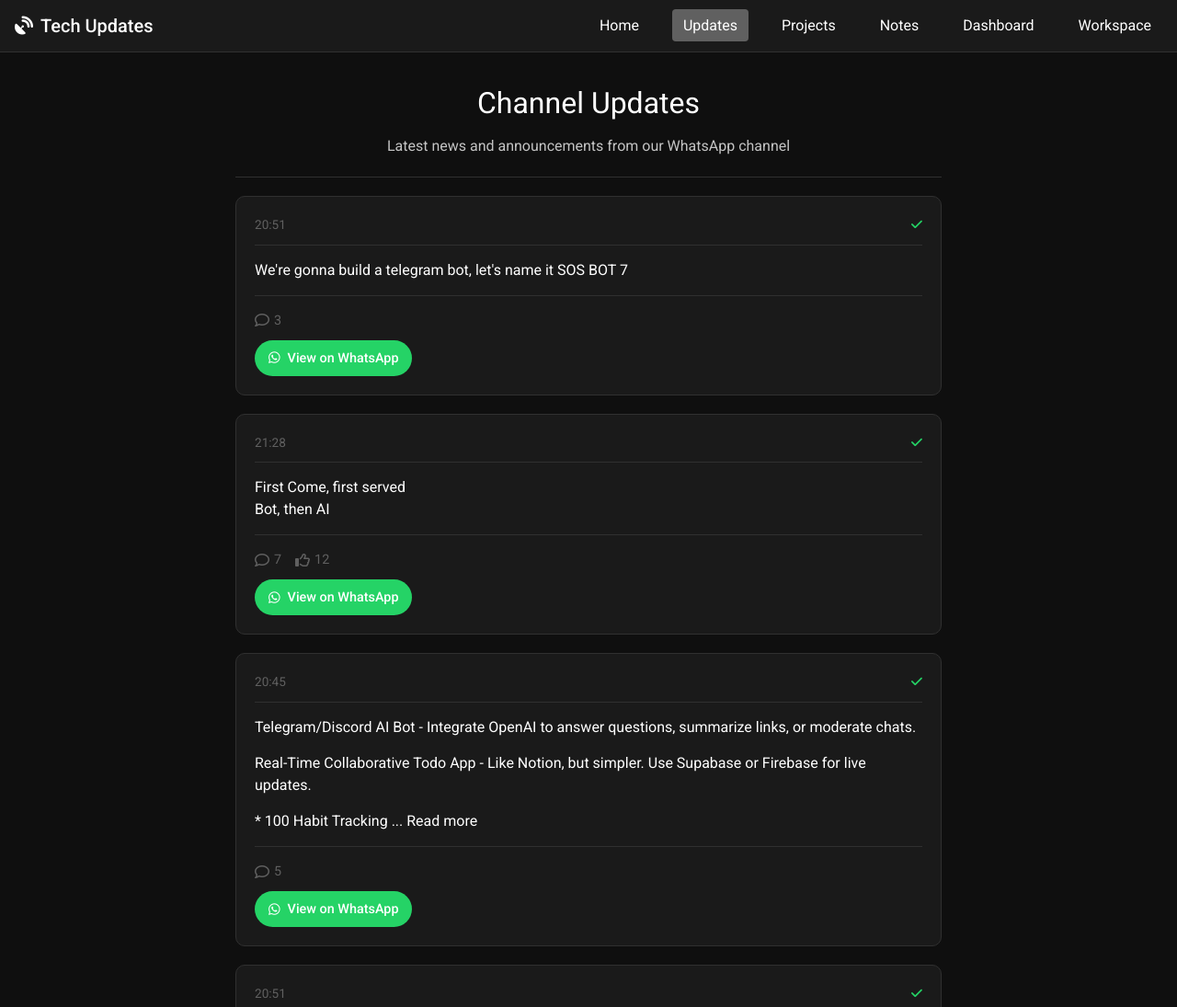
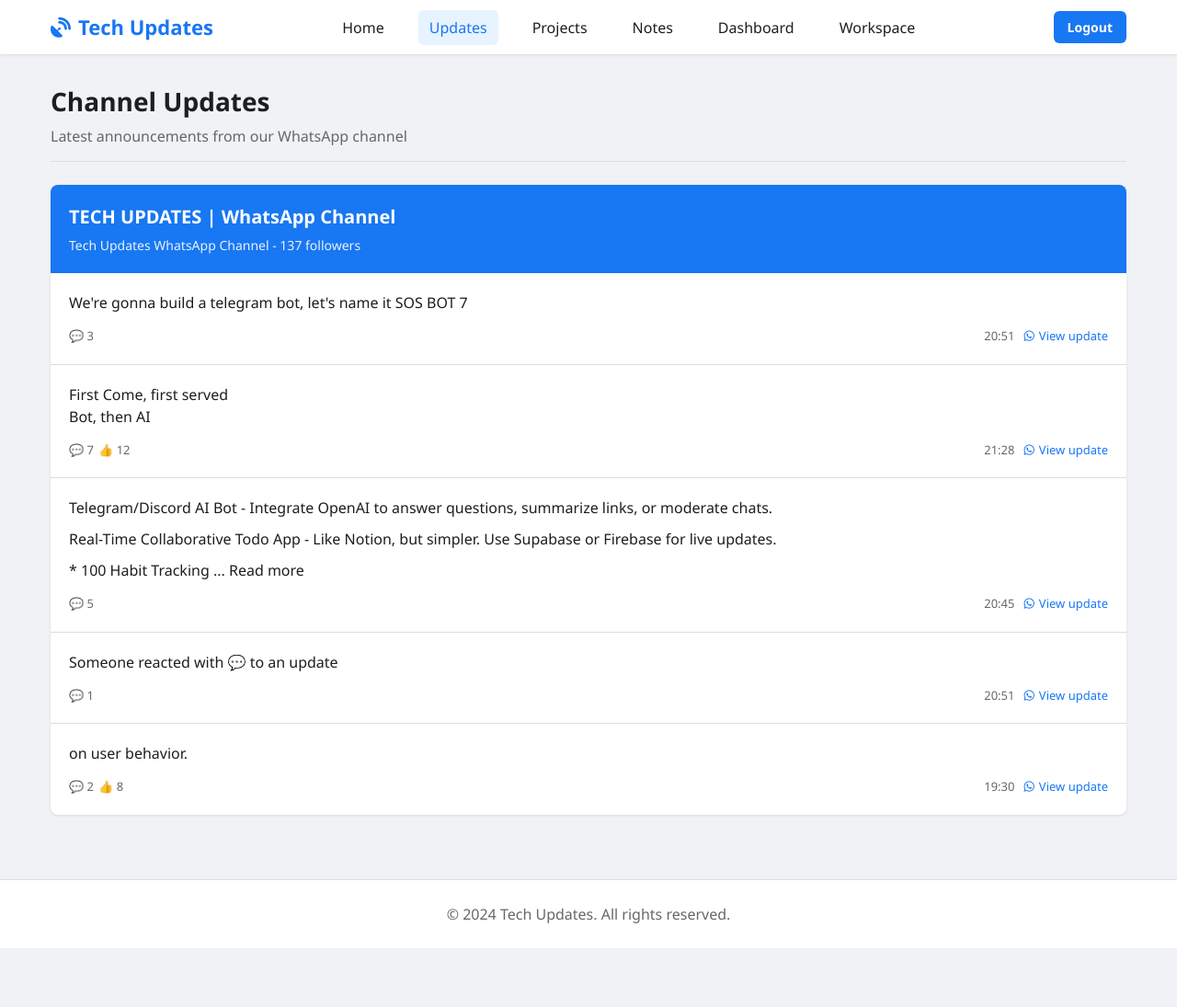
Before and after one commit to GA-techupdates/GA-techupdates.github.io, a plain HTML site: page updates.html in a window 1280 px wide. Shown: the top 1095 px of the page at 92% size. After the commit the page ends 1031 px from the top, so only its background shows below. Drawn offline with Linux system fonts and the light colour scheme; sample sign-in values are in the browser's storage.

Commit message:
Update updates.html

```diff
--- a/updates.html
+++ b/updates.html
@@ -5,241 +5,11 @@
     <meta name="viewport" content="width=device-width, initial-scale=1.0">
     <title>Updates - Tech Updates</title>
     <link rel="stylesheet" href="https://cdnjs.cloudflare.com/ajax/libs/font-awesome/6.4.0/css/all.min.css">
-    <link href="https://fonts.googleapis.com/css2?family=Roboto:wght@300;400;500;700&display=swap" rel="stylesheet">
-    <style>
-        * {
-            margin: 0;
-            padding: 0;
-            box-sizing: border-box;
-        }
-
-        :root {
-            --primary-black: #0f0f0f;
-            --secondary-black: #1a1a1a;
-            --tertiary-black: #272727;
-            --primary-white: #ffffff;
-            --secondary-white: #f1f1f1;
-            --accent-gray: #606060;
-            --border-gray: #303030;
-            --whatsapp-green: #25d366;
-            --message-bg: #1e2a3a;
-        }
-
-        body {
-            font-family: 'Roboto', 'Segoe UI', Arial, sans-serif;
-            background-color: var(--primary-black);
-            color: var(--primary-white);
-            line-height: 1.6;
-        }
-
-        .container {
-            max-width: 800px;
-            margin: 0 auto;
-            padding: 0 16px;
-        }
-
-        /* Header Styles */
-        header {
-            background-color: var(--secondary-black);
-            border-bottom: 1px solid var(--border-gray);
-            position: sticky;
-            top: 0;
-            z-index: 1000;
-        }
-
-        .nav-container {
-            display: flex;
-            align-items: center;
-            justify-content: space-between;
-            padding: 0 16px;
-            height: 56px;
-        }
-
-        .logo {
-            display: flex;
-            align-items: center;
-            text-decoration: none;
-            color: var(--primary-white);
-            font-size: 20px;
-            font-weight: 500;
-        }
-
-        .logo i {
-            margin-right: 8px;
-            color: var(--primary-white);
-        }
-
-        .nav-links {
-            display: flex;
-            list-style: none;
-            gap: 24px;
-        }
-
-        .nav-links a {
-            text-decoration: none;
-            color: var(--primary-white);
-            font-weight: 400;
-            padding: 8px 12px;
-            border-radius: 4px;
-            transition: background-color 0.2s;
-        }
-
-        .nav-links a:hover {
-            background-color: var(--tertiary-black);
-        }
-
-        .nav-links a.active {
-            background-color: var(--accent-gray);
-        }
-
-        /* Updates Section */
-        .updates-header {
-            text-align: center;
-            padding: 30px 0 20px;
-            border-bottom: 1px solid var(--border-gray);
-            margin-bottom: 20px;
-        }
-
-        .updates-header h1 {
-            font-size: 2rem;
-            margin-bottom: 8px;
-            font-weight: 400;
-        }
-
-        .updates-header p {
-            color: var(--secondary-white);
-            opacity: 0.8;
-        }
-
-        .updates-container {
-            display: flex;
-            flex-direction: column;
-            gap: 20px;
-            margin-bottom: 40px;
-        }
-
-        .update {
-            background-color: var(--secondary-black);
-            border-radius: 10px;
-            padding: 20px;
-            border: 1px solid var(--border-gray);
-            position: relative;
-        }
-
-        .update-header {
-            display: flex;
-            justify-content: space-between;
-            align-items: center;
-            margin-bottom: 15px;
-            padding-bottom: 10px;
-            border-bottom: 1px solid var(--border-gray);
-        }
-
-        .update-time {
-            color: var(--accent-gray);
-            font-size: 0.85rem;
-        }
-
-        .update-status {
-            color: var(--whatsapp-green);
-            font-size: 0.85rem;
-        }
-
-        .update-content {
-            margin-bottom: 15px;
-        }
-
-        .update-text {
-            margin-bottom: 15px;
-            line-height: 1.5;
-        }
-
-        .update-img {
-            width: 100%;
-            max-width: 400px;
-            border-radius: 8px;
-            margin-bottom: 15px;
-            display: block;
-        }
-
-        .update-reactions {
-            display: flex;
-            align-items: center;
-            gap: 15px;
-            margin-top: 15px;
-            padding-top: 15px;
-            border-top: 1px solid var(--border-gray);
-        }
-
-        .reaction {
-            display: flex;
-            align-items: center;
-            gap: 5px;
-            color: var(--accent-gray);
-            font-size: 0.9rem;
-        }
-
-        .reaction i {
-            font-size: 1rem;
-        }
-
-        .view-on-whatsapp {
-            display: inline-flex;
-            align-items: center;
-            gap: 8px;
-            background-color: var(--whatsapp-green);
-            color: white;
-            padding: 8px 15px;
-            border-radius: 20px;
-            text-decoration: none;
-            font-size: 0.9rem;
-            font-weight: 500;
-            margin-top: 10px;
-            transition: background-color 0.2s;
-        }
-
-        .view-on-whatsapp:hover {
-            background-color: #20b858;
-        }
-
-        /* Footer */
-        footer {
-            background-color: var(--secondary-black);
-            border-top: 1px solid var(--border-gray);
-            padding: 40px 0;
-            margin-top: 60px;
-        }
-
-        footer .container {
-            text-align: center;
-        }
-
-        footer p {
-            color: var(--secondary-white);
-            opacity: 0.8;
-        }
-
-        /* Responsive Design */
-        @media (max-width: 768px) {
-            .nav-container {
-                flex-direction: column;
-                height: auto;
-                padding: 16px;
-            }
-
-            .nav-links {
-                margin-top: 16px;
-                gap: 12px;
-            }
-
-            .updates-header h1 {
-                font-size: 1.5rem;
-            }
-        }
-    </style>
+    <link rel="stylesheet" href="style.css">
 </head>
 <body>
     <header>
+        <div class="container">
             <div class="nav-container">
                 <a href="index.html" class="logo">
                     <i class="fas fa-satellite-dish"></i>
@@ -255,73 +25,73 @@
                         <li><a href="workspace.html">Workspace</a></li>
                     </ul>
                 </nav>
+                <div class="user-profile">
+                    <span class="user-name"></span>
+                    <button onclick="logout()" class="btn" style="padding: 8px 15px; font-size: 14px;">Logout</button>
+                </div>
+            </div>
         </div>
     </header>
 
+    <main class="main-content">
         <div class="container">
-        <section class="updates-header">
+            <div class="page-header">
                 <h1>Channel Updates</h1>
-            <p>Latest news and announcements from our WhatsApp channel</p>
-        </section>
+                <p>Latest announcements from our WhatsApp channel</p>
+            </div>
 
-        <section class="updates-container">
+            <div class="updates-container">
+                <div class="channel-header">
+                    <div class="channel-info">
+                        <h2>TECH UPDATES | WhatsApp Channel</h2>
+                        <p>Tech Updates WhatsApp Channel - 137 followers</p>
+                    </div>
+                </div>
+
                 <!-- Update 1 -->
                 <div class="update">
-                <div class="update-header">
-                    <div class="update-time">20:51</div>
-                    <div class="update-status"><i class="fas fa-check"></i></div>
-                </div>
                     <div class="update-content">
                         <div class="update-text">
                             We're gonna build a telegram bot, let's name it SOS BOT 7
                         </div>
                     </div>
+                    <div class="update-meta">
                         <div class="update-reactions">
-                    <div class="reaction">
-                        <i class="far fa-comment"></i>
-                        <span>3</span>
+                            <span>💬 3</span>
+                        </div>
+                        <div class="update-actions">
+                            <span>20:51</span>
+                            <a href="#" class="view-whatsapp-btn">
+                                <i class="fab fa-whatsapp"></i> View update
+                            </a>
                         </div>
                     </div>
-                <a href="#" class="view-on-whatsapp">
-                    <i class="fab fa-whatsapp"></i>
-                    View on WhatsApp
-                </a>
                 </div>
 
                 <!-- Update 2 -->
                 <div class="update">
-                <div class="update-header">
-                    <div class="update-time">21:28</div>
-                    <div class="update-status"><i class="fas fa-check"></i></div>
-                </div>
                     <div class="update-content">
                         <div class="update-text">
                             First Come, first served<br>
                             Bot, then AI
                         </div>
                     </div>
+                    <div class="update-meta">
                         <div class="update-reactions">
-                    <div class="reaction">
-                        <i class="far fa-comment"></i>
-                        <span>7</span>
+                            <span>💬 7</span>
+                            <span>👍 12</span>
                         </div>
-                    <div class="reaction">
-                        <i class="far fa-thumbs-up"></i>
-                        <span>12</span>
+                        <div class="update-actions">
+                            <span>21:28</span>
+                            <a href="#" class="view-whatsapp-btn">
+                                <i class="fab fa-whatsapp"></i> View update
+                            </a>
                         </div>
                     </div>
-                <a href="#" class="view-on-whatsapp">
-                    <i class="fab fa-whatsapp"></i>
-                    View on WhatsApp
-                </a>
                 </div>
 
                 <!-- Update 3 -->
                 <div class="update">
-                <div class="update-header">
-                    <div class="update-time">20:45</div>
-                    <div class="update-status"><i class="fas fa-check"></i></div>
-                </div>
                     <div class="update-content">
                         <div class="update-text">
                             Telegram/Discord AI Bot - Integrate OpenAI to answer questions, summarize links, or moderate chats.
@@ -333,74 +103,68 @@
                             * 100 Habit Tracking ... Read more
                         </div>
                     </div>
+                    <div class="update-meta">
                         <div class="update-reactions">
-                    <div class="reaction">
-                        <i class="far fa-comment"></i>
-                        <span>5</span>
+                            <span>💬 5</span>
+                        </div>
+                        <div class="update-actions">
+                            <span>20:45</span>
+                            <a href="#" class="view-whatsapp-btn">
+                                <i class="fab fa-whatsapp"></i> View update
+                            </a>
                         </div>
                     </div>
-                <a href="#" class="view-on-whatsapp">
-                    <i class="fab fa-whatsapp"></i>
-                    View on WhatsApp
-                </a>
                 </div>
 
                 <!-- Update 4 -->
                 <div class="update">
-                <div class="update-header">
-                    <div class="update-time">20:51</div>
-                    <div class="update-status"><i class="fas fa-check"></i></div>
-                </div>
                     <div class="update-content">
                         <div class="update-text">
-                        Someone reacted with a comment
+                            Someone reacted with 💬 to an update
                         </div>
                     </div>
+                    <div class="update-meta">
                         <div class="update-reactions">
-                    <div class="reaction">
-                        <i class="far fa-comment"></i>
-                        <span>1</span>
+                            <span>💬 1</span>
+                        </div>
+                        <div class="update-actions">
+                            <span>20:51</span>
+                            <a href="#" class="view-whatsapp-btn">
+                                <i class="fab fa-whatsapp"></i> View update
+                            </a>
                         </div>
                     </div>
-                <a href="#" class="view-on-whatsapp">
-                    <i class="fab fa-whatsapp"></i>
-                    View on WhatsApp
-                </a>
                 </div>
 
                 <!-- Update 5 -->
                 <div class="update">
-                <div class="update-header">
-                    <div class="update-time">19:30</div>
-                    <div class="update-status"><i class="fas fa-check"></i></div>
-                </div>
                     <div class="update-content">
                         <div class="update-text">
                             on user behavior.
                         </div>
                     </div>
+                    <div class="update-meta">
                         <div class="update-reactions">
-                    <div class="reaction">
-                        <i class="far fa-comment"></i>
-                        <span>2</span>
+                            <span>💬 2</span>
+                            <span>👍 8</span>
                         </div>
-                    <div class="reaction">
-                        <i class="far fa-thumbs-up"></i>
-                        <span>8</span>
+                        <div class="update-actions">
+                            <span>19:30</span>
+                            <a href="#" class="view-whatsapp-btn">
+                                <i class="fab fa-whatsapp"></i> View update
+                            </a>
                         </div>
                     </div>
-                <a href="#" class="view-on-whatsapp">
-                    <i class="fab fa-whatsapp"></i>
-                    View on WhatsApp
-                </a>
                 </div>
-        </section>
             </div>
+        </div>
+    </main>
 
     <footer>
         <div class="container">
+            <div class="footer-content">
                 <p>&copy; 2024 Tech Updates. All rights reserved.</p>
-            <p>Connecting you with the world of technology</p>
+            </div>
         </div>
     </footer>
 
```
Lines whose indentation alone changed are shown as unchanged.
